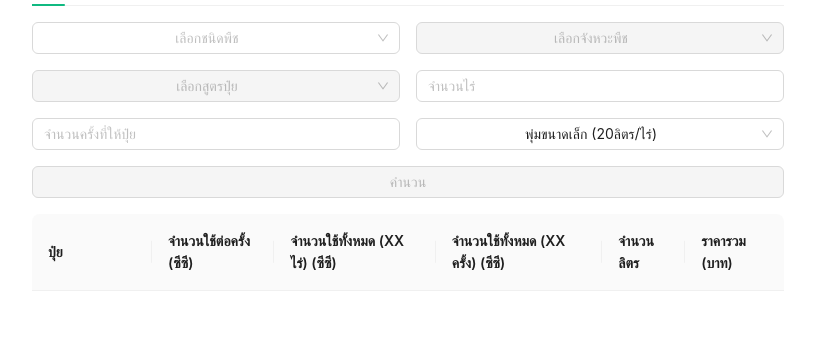
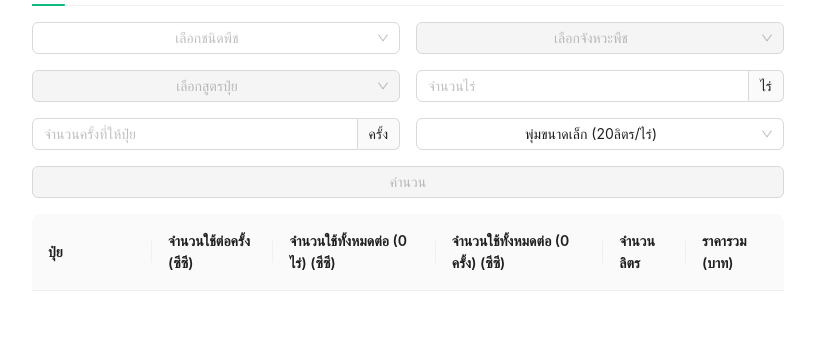
Before and after one commit to Brocpis/nutriplant-calculator, a Next.js app: page / in a window 1280 px wide. Shown: the part 252-590 px from the top of the page, without its empty margins (232-1047 px from the left). Built offline with nearby package versions, Linux system fonts and the light colour scheme.

Commit message:
add time to soil

```diff
--- a/src/app/LeafTab.tsx
+++ b/src/app/LeafTab.tsx
@@ -109,12 +109,12 @@ const LeafTab: React.FC = () => {
       key: 'amountPerUse'
     },
     {
-      title: `จำนวนใช้ทั้งหมด (${area || 'XX'} ไร่) (ซีซี)`,
+      title: `จำนวนใช้ทั้งหมดต่อ (${area || '0'} ไร่) (ซีซี)`,
       dataIndex: 'totalAmountPerArea',
       key: 'totalAmountPerArea'
     },
     {
-      title: `จำนวนใช้ทั้งหมด (${times || 'XX'} ครั้ง) (ซีซี)`,
+      title: `จำนวนใช้ทั้งหมดต่อ (${times || '0'} ครั้ง) (ซีซี)`,
       dataIndex: 'totalAmountForTimes',
       key: 'totalAmountForTimes'
     },
@@ -209,6 +209,7 @@ const LeafTab: React.FC = () => {
             min={1}
             style={{ width: '100%' }}
             onChange={(value) => setArea(value || 0)}
+            addonAfter={'ไร่'}
           />
         </Col>
       </Row>
@@ -219,6 +220,7 @@ const LeafTab: React.FC = () => {
             min={1}
             style={{ width: '100%' }}
             onChange={(value) => setTimes(value || 0)}
+            addonAfter={'ครั้ง'}
           />
         </Col>
         <Col span={12}>
--- a/src/app/SoilTab.tsx
+++ b/src/app/SoilTab.tsx
@@ -23,6 +23,7 @@ interface FertilizerUsage {
   fertilizer: string // ใช้ string เพื่อแสดงชื่อภาษาไทย
   amountPerUse: number
   totalAmountPerArea: number
+  totalAmountForTimes: number
   litersRequired: number
   price: number
 }
@@ -31,14 +32,15 @@ const SoilTab: React.FC = () => {
   const [selectedPlant, setSelectedPlant] = useState<PlantType | null>(null)
   const [selectedStage, setSelectedStage] = useState<string | null>(null)
   const [area, setArea] = useState<number>(0)
+  const [times, setTimes] = useState<number>(0)
   const [summary, setSummary] = useState<FertilizerUsage[]>([])
   const [isModalVisible, setIsModalVisible] = useState<boolean>(false)
   const [selectedFertilizerImage, setSelectedFertilizerImage] = useState<
-    string | null
+    null | string
   >(null)
 
   const calculateUsage = () => {
-    if (selectedPlant && selectedStage && area > 0) {
+    if (selectedPlant && selectedStage && area > 0 && times > 0) {
       const stageData =
         PlantStagesGrouped[selectedPlant]?.soilStages[selectedStage]
       if (stageData) {
@@ -47,7 +49,8 @@ const SoilTab: React.FC = () => {
             Object.entries(type || {}).map(([fertilizerKey, usage]) => {
               const usageAmount = usage || 0 // จำนวนใช้ต่อไร่
               const totalAmountPerArea = usageAmount * area // ใช้ทั้งหมดตามจำนวนไร่
-              const litersRequired = Math.ceil(totalAmountPerArea / 1000) // แปลงเป็นลิตร (ปัดขึ้น)
+              const totalAmountForTimes = totalAmountPerArea * times // ใช้ทั้งหมดตามจำนวนครั้ง
+              const litersRequired = Math.ceil(totalAmountForTimes / 1000) // แปลงเป็นลิตร (ปัดขึ้น)
               const pricePerUnit =
                 FertilizerPrices[fertilizerKey as FertilizerType] || 0
               const price = litersRequired * pricePerUnit // ราคา = จำนวนลิตร * ราคาต่อลิตร
@@ -55,6 +58,7 @@ const SoilTab: React.FC = () => {
                 fertilizer: fertilizerKey,
                 amountPerUse: usageAmount,
                 totalAmountPerArea,
+                totalAmountForTimes,
                 litersRequired,
                 price
               }
@@ -98,9 +102,14 @@ const SoilTab: React.FC = () => {
       key: 'amountPerUse'
     },
     {
-      title: `จำนวนใช้ทั้งหมด (${area || 'XX'} ไร่) (ซีซี)`,
+      title: `จำนวนใช้ทั้งหมด (${area || '0'} ไร่) (ซีซี)`,
       dataIndex: 'totalAmountPerArea',
       key: 'totalAmountPerArea'
+    },
+    {
+      title: `จำนวนใช้ทั้งหมด (${times || '0'} ครั้ง) (ซีซี)`,
+      dataIndex: 'totalAmountForTimes',
+      key: 'totalAmountForTimes'
     },
     {
       title: 'จำนวนลิตร',
@@ -167,12 +176,22 @@ const SoilTab: React.FC = () => {
         </Col>
       </Row>
       <Row gutter={[16, 16]} style={{ marginTop: 16 }}>
-        <Col span={24}>
+        <Col span={12}>
           <InputNumber
             placeholder="จำนวนไร่"
             min={1}
             style={{ width: '100%' }}
+            addonAfter="ไร่"
             onChange={(value) => setArea(value || 0)}
+          />
+        </Col>
+        <Col span={12}>
+          <InputNumber
+            placeholder="จำนวนครั้ง"
+            min={1}
+            style={{ width: '100%' }}
+            addonAfter="ครั้ง"
+            onChange={(value) => setTimes(value || 0)}
           />
         </Col>
       </Row>
@@ -180,7 +199,7 @@ const SoilTab: React.FC = () => {
         type="primary"
         style={{ width: '100%', marginTop: 16 }}
         onClick={calculateUsage}
-        disabled={!selectedStage || area <= 0}
+        disabled={!selectedStage || area <= 0 || times <= 0}
       >
         คำนวน
       </Button>
```
